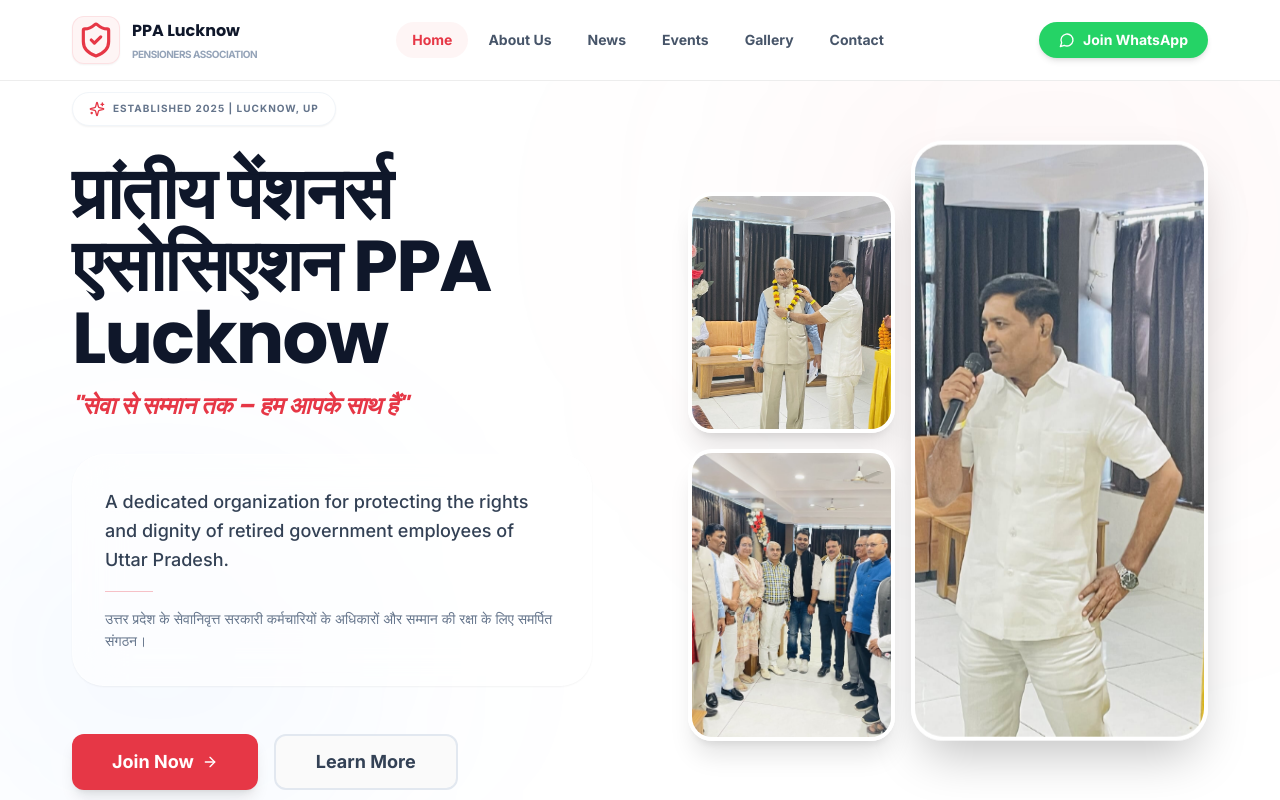
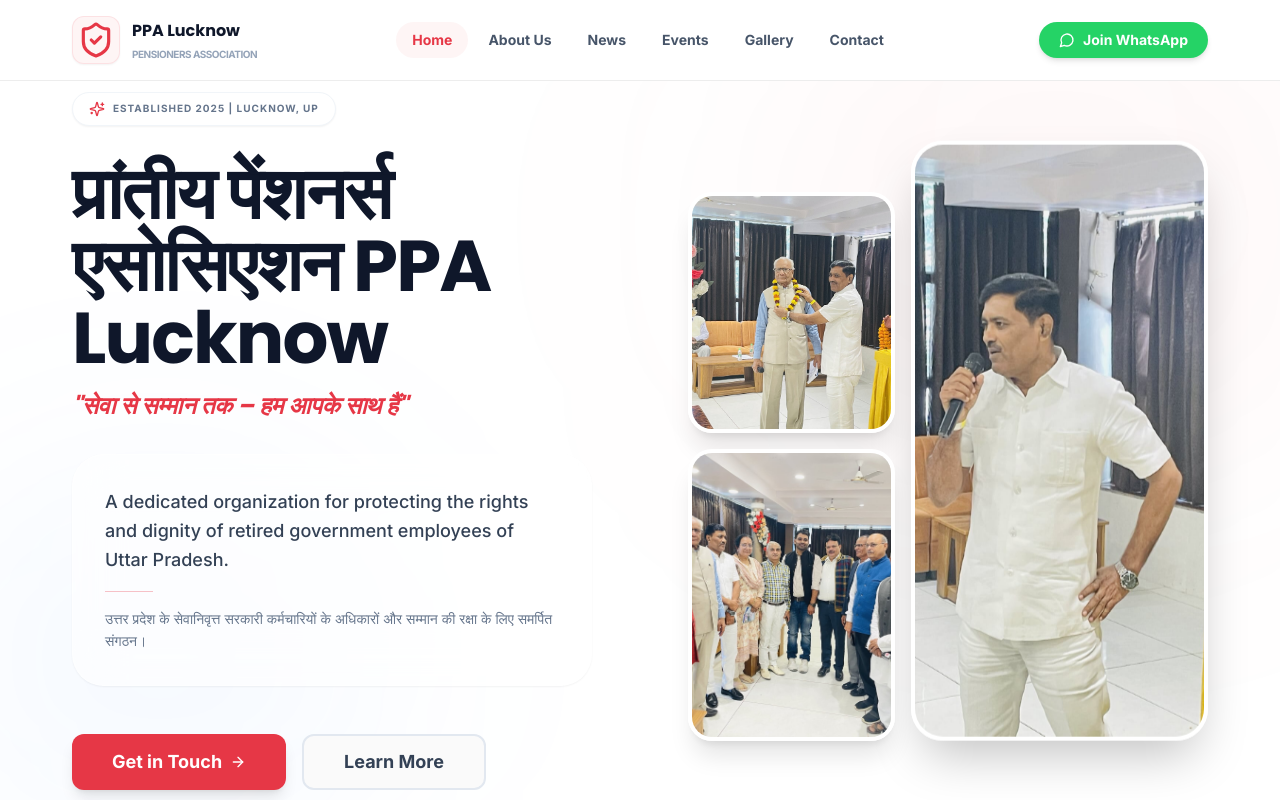
Before and after one commit to mrity222-ai/ppa, a Next.js app: page / in a window 1280 px wide. Shown: the top 800 px of the page. Built offline with nearby package versions, Linux system fonts and the light colour scheme.

Commit message:
remove this pramnetsly (_for element <LinkComponent>_)

```diff
--- a/src/app/page.tsx
+++ b/src/app/page.tsx
@@ -79,8 +79,8 @@
 
                 <div className="flex flex-col sm:flex-row gap-4 pt-4 justify-center lg:justify-start">
                   <Button asChild size="lg" className="rounded-xl px-10 h-14 text-lg font-bold bg-primary text-white shadow-lg transition-all hover:scale-105 active:scale-95">
-                    <Link href="/login" className="flex items-center gap-2">
-                      Join Now <ArrowRight className="w-5 h-5" />
+                    <Link href="/contact" className="flex items-center gap-2">
+                      Get in Touch <ArrowRight className="w-5 h-5" />
                     </Link>
                   </Button>
                   <Button asChild variant="outline" size="lg" className="rounded-xl px-10 h-14 text-lg font-bold border-2 border-slate-200 text-slate-700 hover:bg-slate-50 transition-all hover:scale-105">
@@ -260,14 +260,11 @@
               <div className="absolute top-0 right-0 w-64 h-64 bg-primary/10 rounded-full blur-[100px] -mr-32 -mt-32" />
               <div className="relative z-10 flex flex-col lg:flex-row items-center justify-between gap-12">
                 <div className="space-y-6 max-w-2xl">
-                  <Badge className="bg-primary text-white border-none px-4 py-1 text-[10px] uppercase font-bold tracking-widest">Join the association</Badge>
+                  <Badge className="bg-primary text-white border-none px-4 py-1 text-[10px] uppercase font-bold tracking-widest">Connect with Us</Badge>
                   <h2 className="text-4xl md:text-6xl font-bold text-white leading-tight">Secure Your Future with PPA Today</h2>
                   <p className="text-lg text-slate-400">Join a legacy of service and ensure your dignity post-retirement.</p>
                 </div>
                 <div className="flex flex-col sm:flex-row gap-4 w-full sm:w-auto">
-                  <Button asChild size="lg" className="rounded-2xl h-16 px-10 text-lg font-bold bg-primary text-white border-none shadow-xl hover:scale-105 transition-all">
-                    <Link href="/login">Become a Member</Link>
-                  </Button>
                   <Button asChild variant="outline" size="lg" className="rounded-2xl h-16 px-10 text-lg font-bold bg-transparent text-white border-white/20 hover:bg-white/10 transition-all">
                     <Link href="/contact">Contact Us</Link>
                   </Button>
```
